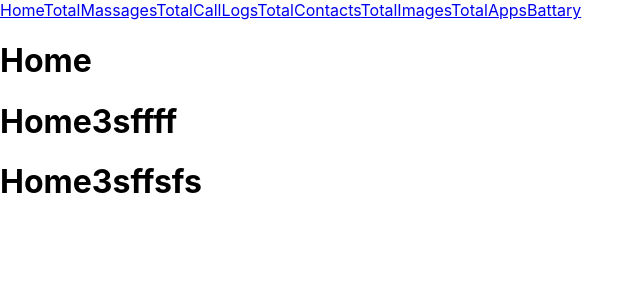
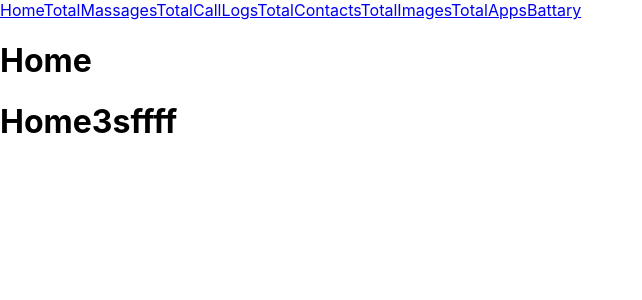
Before and after one commit to Vikas5686/SpyApp, a React (Create React App) app: page /home in a window 1280 px wide. Shown: the top 300 px of the page, without its empty margins (0-642 px from the left). Built offline with nearby package versions, Linux system fonts and the light colour scheme.

Commit message:
Revert "error 2"
This reverts commit f0a75399acd6e24db1b5c2bd9f26033d2c3362f8.

```diff
--- a/src/Conponents/Home.js
+++ b/src/Conponents/Home.js
@@ -4,7 +4,6 @@ function Home() {
     <div className="row_2">
     <h1>Home</h1>
     <h1>Home3sffff</h1>
-    <h1>Home3sffsfs</h1>
     </div>
   );
 }
```
